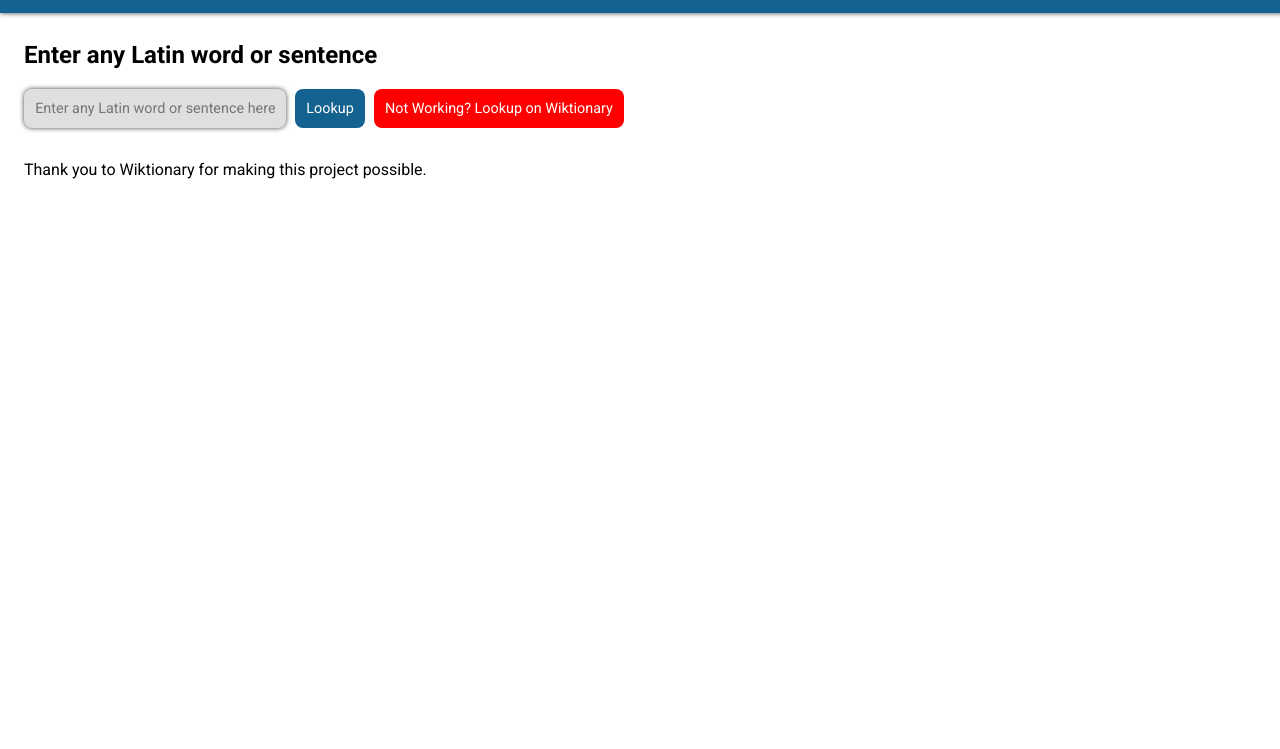
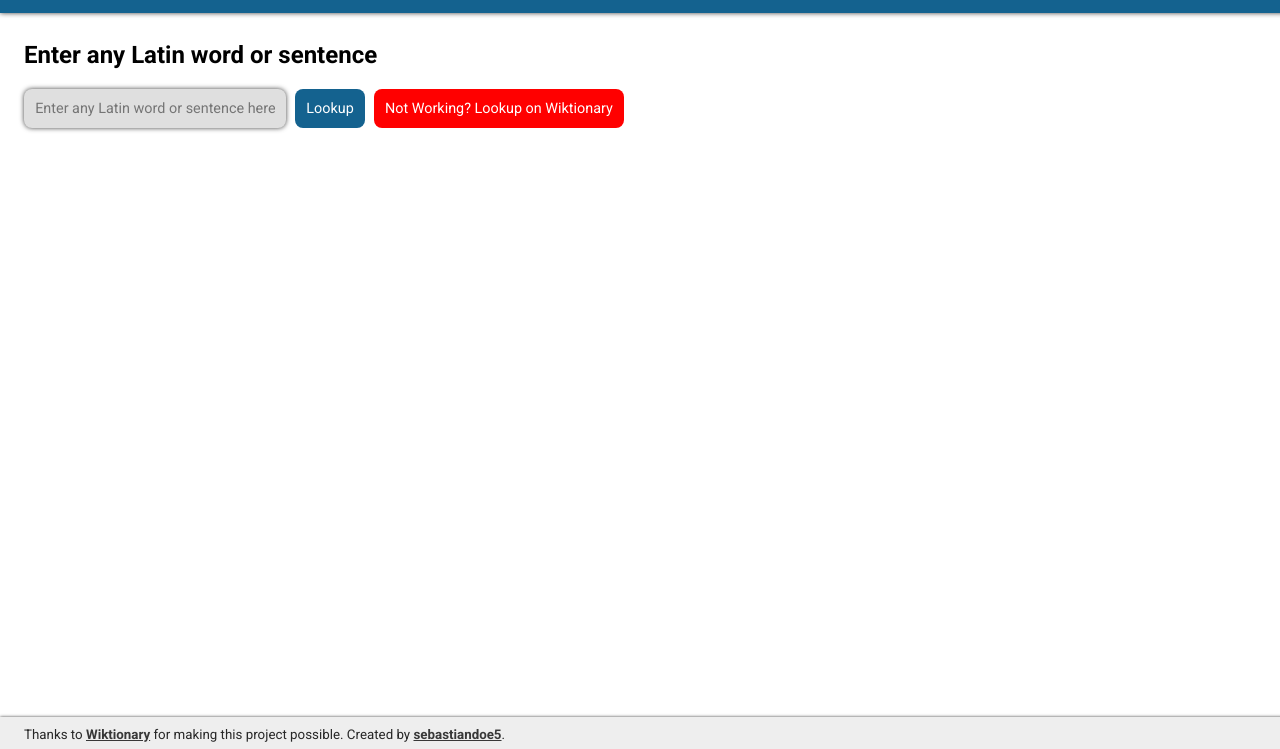
Before and after one commit to sd0e/LatinLookup, a plain HTML site: page index.html in a window 1280 px wide. Shown: the part 51-800 px from the top of the page. Drawn offline with Linux system fonts and the light colour scheme.

Commit message:
New footer

```diff
--- a/index.html
+++ b/index.html
@@ -38,7 +38,9 @@
             <a class="lookupButton" id="lookup" onclick="lookupText($('.bodyInput').val());">Lookup</a>
             <a class="lookupButton red" onclick="window.open('https://en.wiktionary.org/wiki/' + $('.bodyInput').val() + '#Latin');">Not Working? Lookup on Wiktionary</a>
             <div class="results"></div>
-            <p class="attribution">Thank you to Wiktionary for making this project possible.</p>
         </main>
+        <footer>
+            <small>Thanks to <a href="https://en.wiktionary.org/wiki/Wiktionary:Main_Page" target="_blank" class="footerLink">Wiktionary</a> for making this project possible. Created by <a href="https://github.com/sebastiandoe5" target="_blank" class="footerLink">sebastiandoe5</a>.</small>
+        </footer>
     </body>
 </html>
--- a/style.css
+++ b/style.css
@@ -41,6 +41,33 @@ header {
     font-size: 1.1rem;
     line-height: 2rem;
     vertical-align: middle;
+}
+
+footer {
+    position: absolute;
+    bottom: 0;
+    text-align: left;
+    margin-left: auto;
+    margin-right: auto;
+    width: 100%;
+    left: 0;
+    right: 0;
+    padding: 0.4rem 1.5rem;
+    background-color: #eeeeee;
+    color: #272727;
+    -webkit-box-shadow: 0px 0px 3px 0px rgba(0,0,0,0.75);
+    -moz-box-shadow: 0px 0px 3px 0px rgba(0,0,0,0.75);
+    box-shadow: 0px 0px 3px 0px rgba(0,0,0,0.75);
+}
+
+.footerLink {
+    color: #383838;
+    cursor: pointer;
+    font-weight: bold;
+}
+
+.footerLink:hover {
+    color: #14628f;
 }
 
 main {
```
